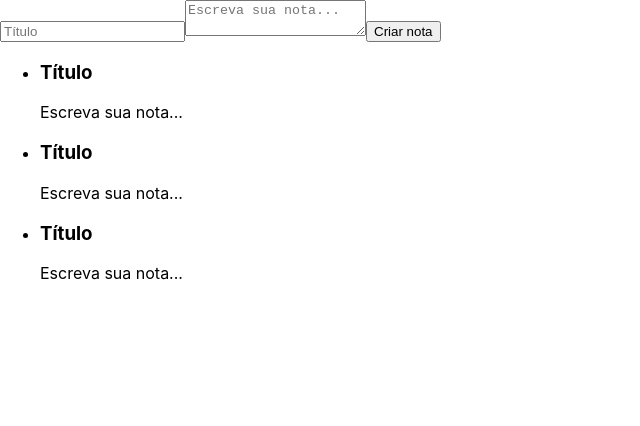
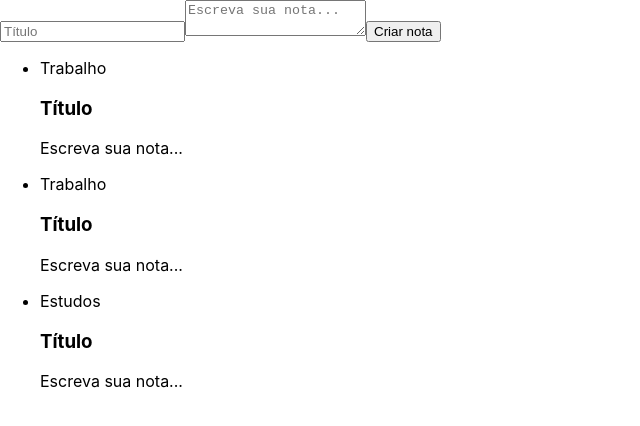
Before and after one commit to Vinicius096/react-trainee, a React (Create React App) app: page / in a window 1280 px wide. Shown: the top 426 px of the page, without its empty margins (0-640 px from the left). Built offline with nearby package versions, Linux system fonts and the light colour scheme.

Commit message:
Finalizando componentes

```diff
--- a/src/components/ListaDeNotas.jsx
+++ b/src/components/ListaDeNotas.jsx
@@ -1,20 +1,20 @@
 import React, { Component } from 'react'
 import CardNota from './CardNota'
 
-class ListaDeNotas extends Component{
-    render(){
-        return(
+class ListaDeNotas extends Component {
+    render() {
+        return (
             <ul>
-                <li>
-                    <CardNota/>
-                </li>
-                <li>
-                    <CardNota/>
-                </li>
-                <li>
-                    <CardNota/>
-                </li>
-        </ul>
+                {Array.of("Trabalho", "Trabalho", "Estudos").map(categoria => {
+                    return (
+                        <li>
+                            <div>{categoria}</div>
+                            <CardNota />
+                        </li>
+                    )
+                })}
+
+            </ul>
         );
     }
 }
```
